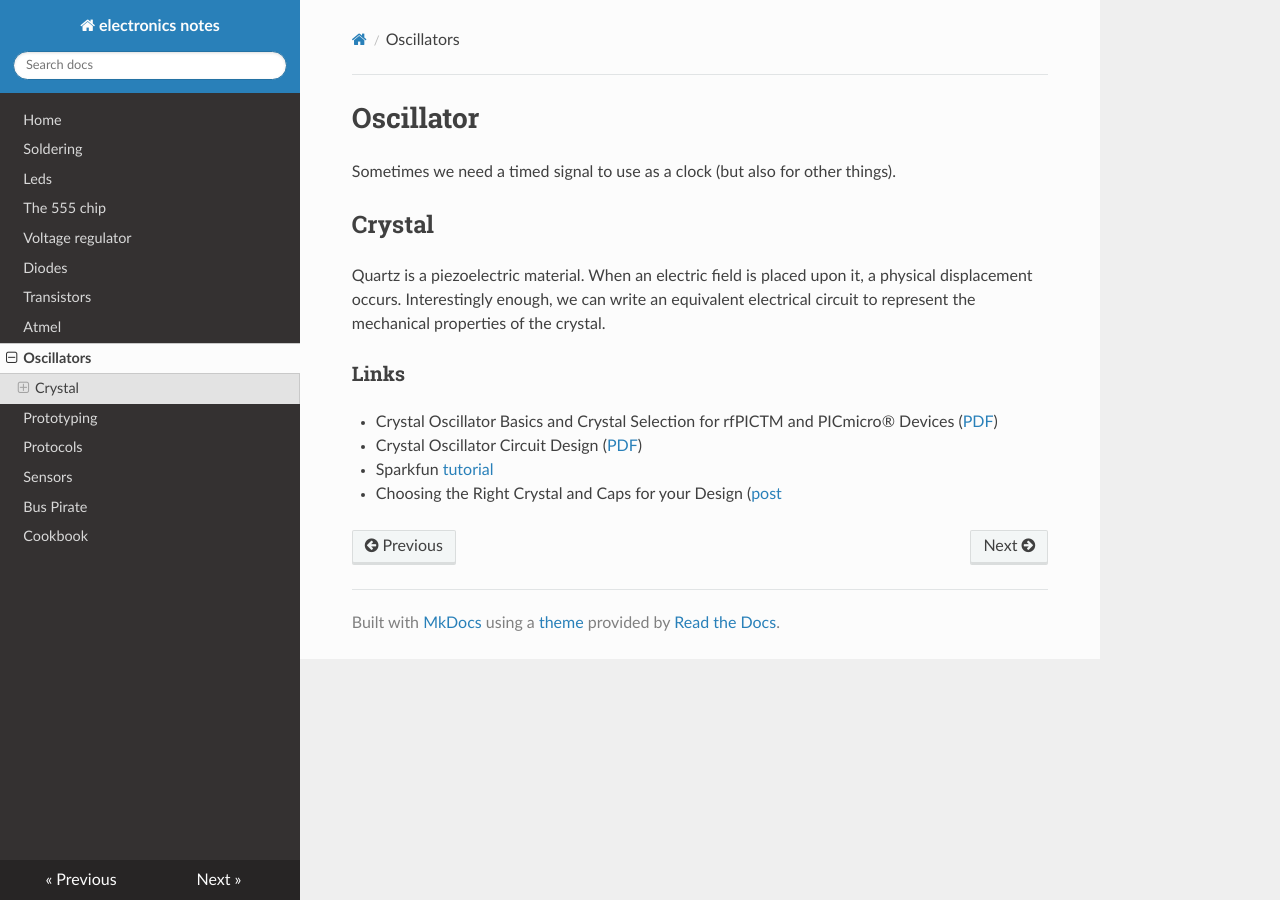
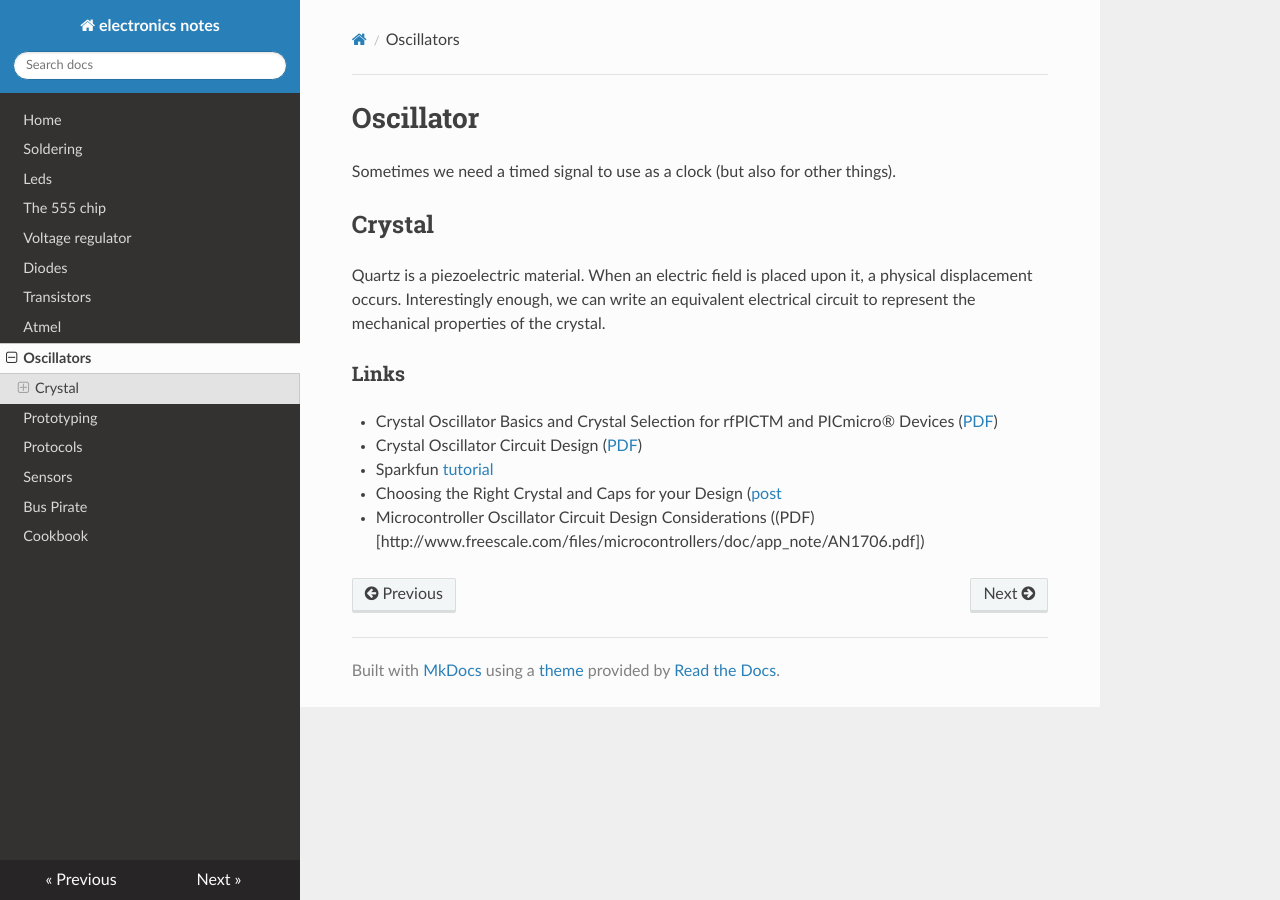
Before and after one commit to gipi/electronics-notes, an MkDocs documentation site: the page built from docs/oscillator.md, in a window 1280 px wide. Built offline with MkDocs 1.6.1, drawn with Linux system fonts in a browser that asks for light colours; nearby versions of some CDN libraries; old or Windows-style settings are respelled for this version of MkDocs.

Commit message:
Add link.

```diff
--- a/docs/oscillator.md
+++ b/docs/oscillator.md
@@ -17,3 +17,4 @@ the crystal.
  - Crystal Oscillator Circuit Design ([PDF](http://www.eetkorea.com/ARTICLES/2001SEP/2001SEP06_AMD_AN.PDF))
  - Sparkfun [tutorial](https://www.sparkfun.com/tutorials/95)
  - Choosing the Right Crystal and Caps for your Design ([post](https://blog.adafruit.com/2012/01/24/choosing-the-right-crystal-and-caps-for-your-design/)
+ - Microcontroller Oscillator Circuit Design Considerations ((PDF)[http://www.freescale.com/files/microcontrollers/doc/app_note/AN1706.pdf])
```
